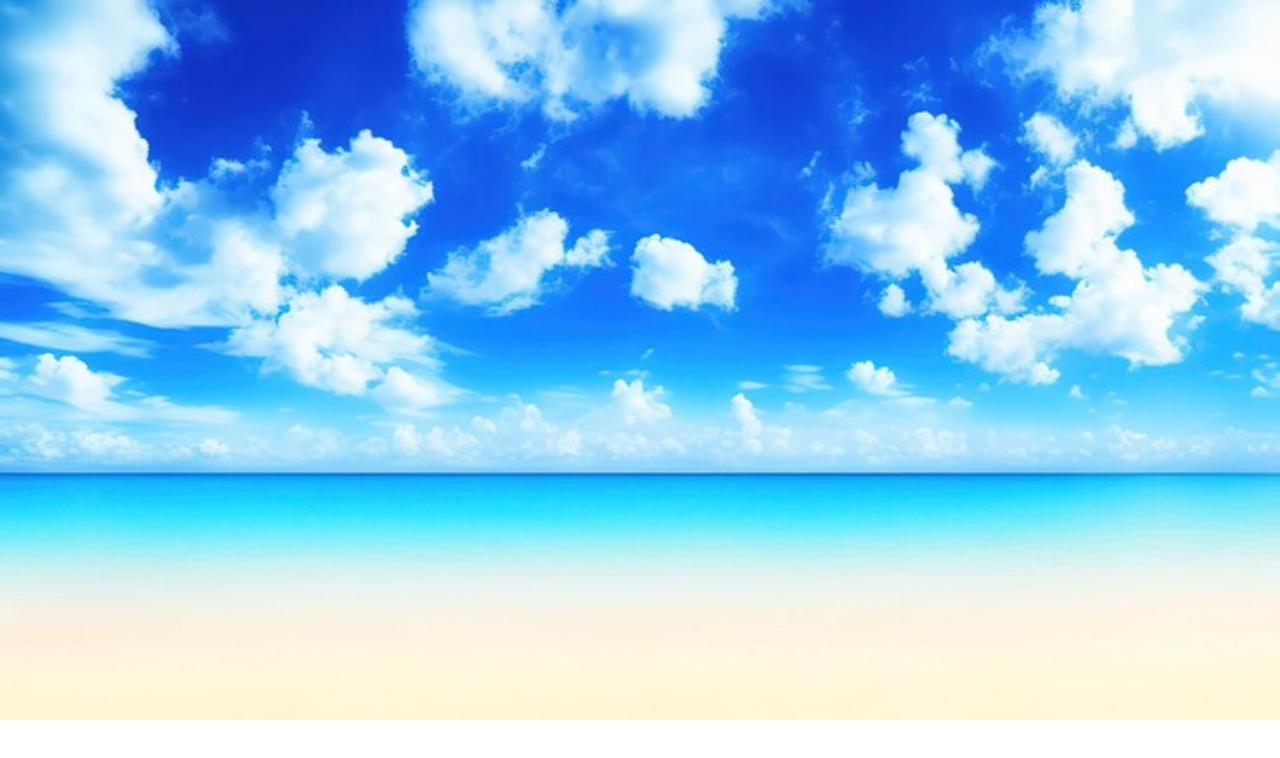
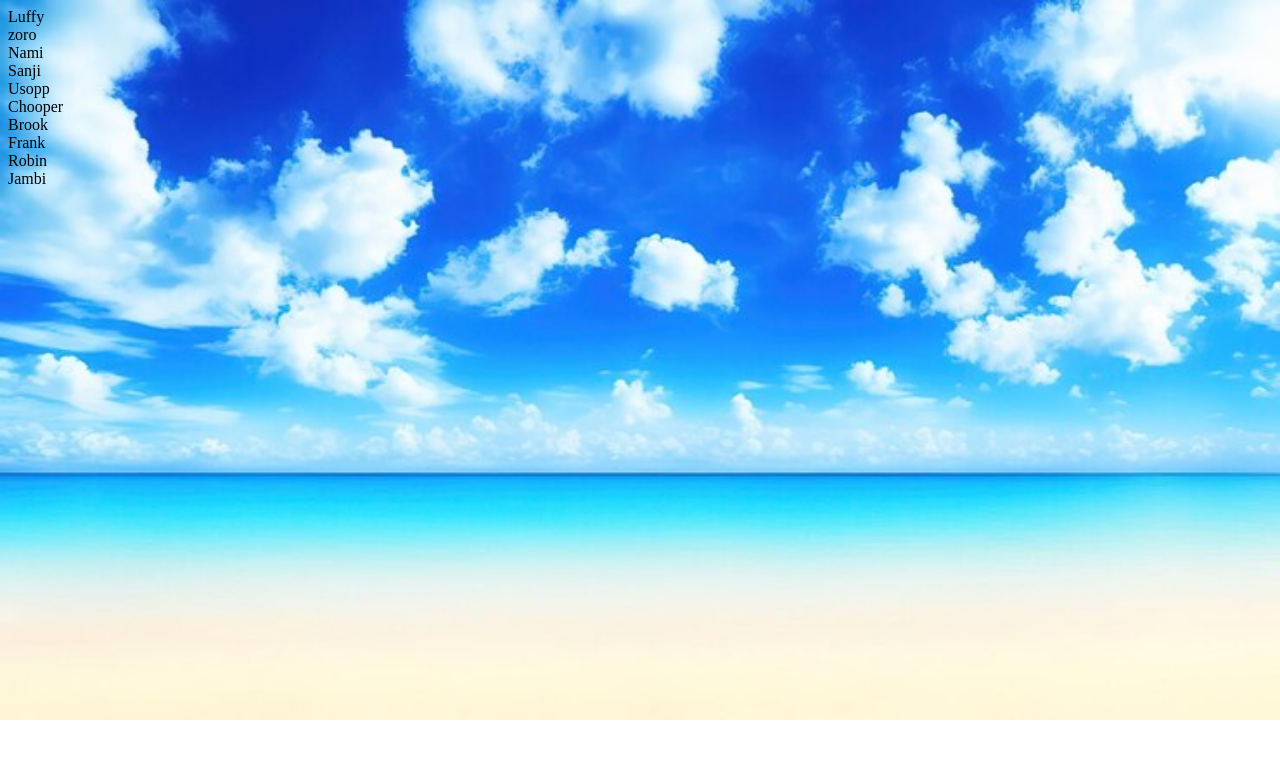
Before and after one commit to JulioSeraf/ProjetoOnepiece, a plain HTML site: page Index.html in a window 1280 px wide. Shown: the top 758 px of the page. Drawn offline with Linux system fonts and the light colour scheme.

Commit message:
guardando img para projeto

```diff
--- a/Index.html
+++ b/Index.html
@@ -9,9 +9,18 @@
 </head>
 <body>
     <div class="contener">
-        <div class="box1">
-
+        <div class="box1">Luffy
+            <img src="" alt="">
         </div>
+        <div class="box1">zoro</div>
+        <div class="box1">Nami</div>
+        <div class="box1">Sanji</div>
+        <div class="box1">Usopp</div>
+        <div class="box1">Chooper</div>
+        <div class="box1">Brook</div>
+        <div class="box1">Frank</div>
+        <div class="box1">Robin</div>
+        <div class="box1">Jambi</div>
     </div>
 
 
```
Also changed, not shown: imagen/luffgear2.jpg (added), imagen/luffy-normal.jpg (added), imagen/luffygear3.png (added), imagen/luffygear4.jpg (added), imagen/luffywallpaper.jpg (added).
